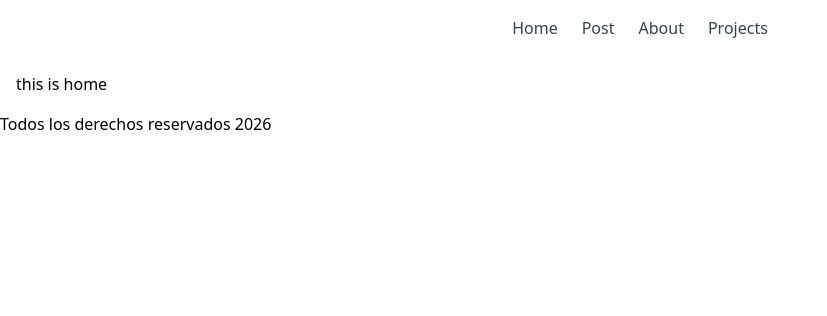
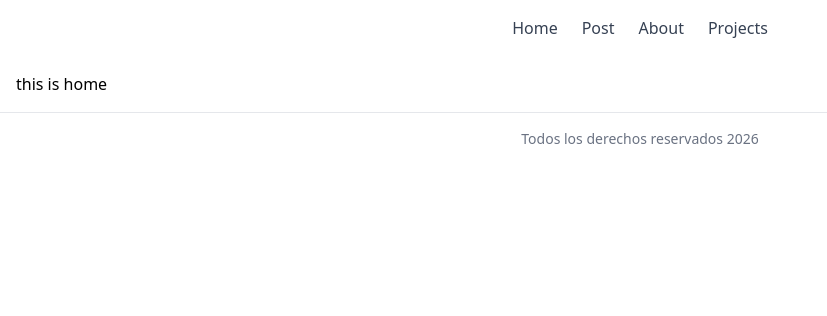
Before and after one commit to jeffersonmejia/3p-web-php, a PHP site: page /resources/home.template.php in a window 1280 px wide. Shown: the top 316 px of the page, without its empty margins (0-827 px from the left). Run offline with PHP 8.4, Linux system fonts and the light colour scheme; data that the repository does not hold is empty.

Commit message:
style: update footer

```diff
--- a/src/resources/partials/footer.php
+++ b/src/resources/partials/footer.php
@@ -1,7 +1,9 @@
-	</div>
-	<footer>
-		<p>Todos los derechos reservados <?= date('Y') ?> </p>
-	</footer>
-	</body>
+</div>
 
-	</html>
+<footer class="w-full border-t border-gray-200 py-4 text-center text-sm text-gray-500">
+	<p>Todos los derechos reservados <?= date('Y') ?></p>
+</footer>
+
+</body>
+
+</html>
```
